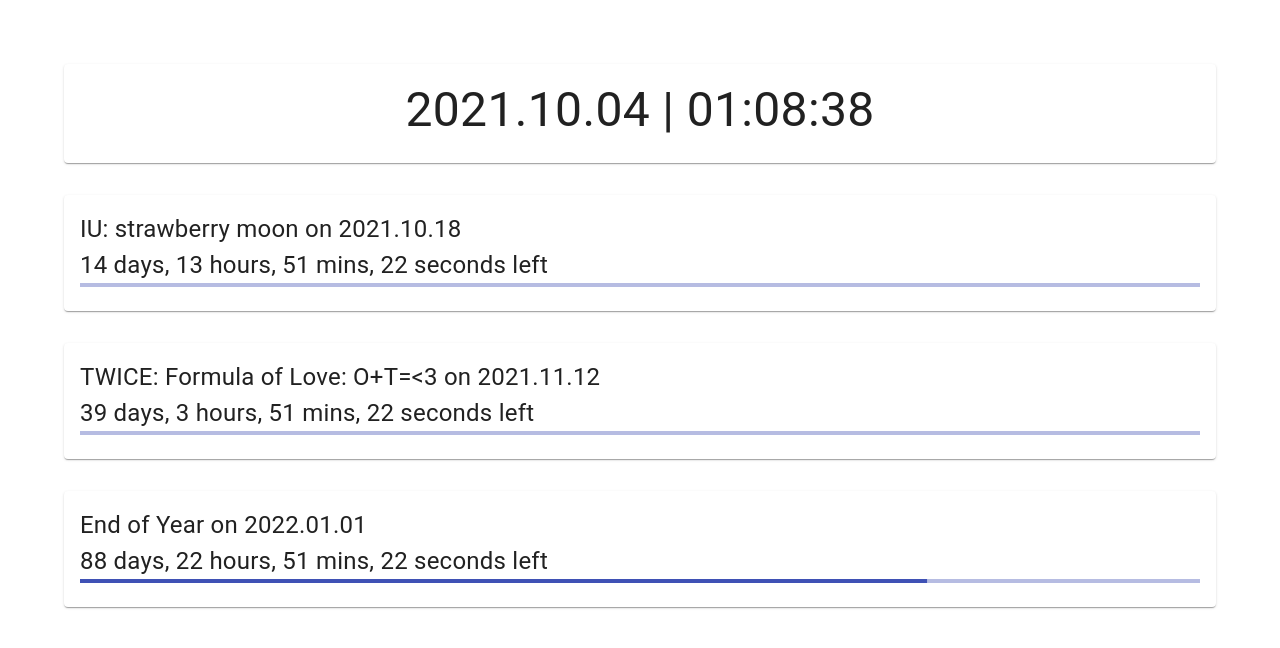
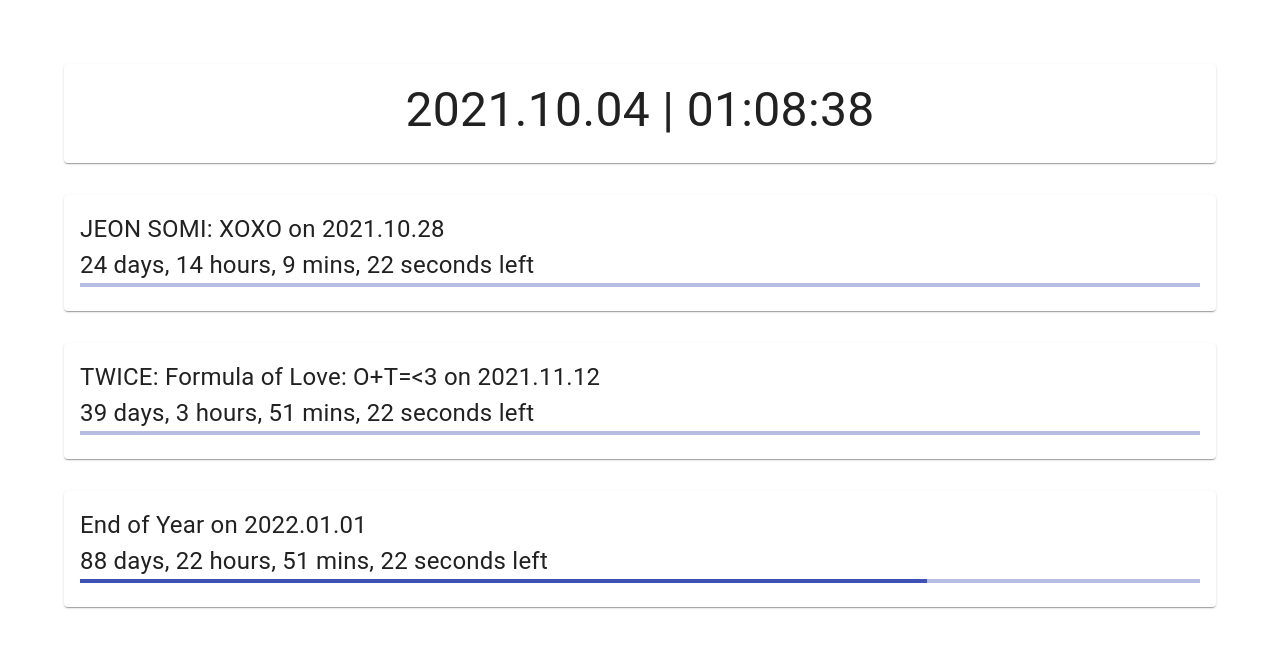
Before and after one commit to adcbotwastaken/countdown, a React (Create React App) app: page / in a window 1280 px wide. Shown: the top 648 px of the page. Built offline with nearby package versions, Linux system fonts and the light colour scheme.

Commit message:
added date

```diff
--- a/src/data/countdownDates.js
+++ b/src/data/countdownDates.js
@@ -24,12 +24,20 @@
     // },
 
 
+    // {
+    //     "name": "IU: strawberry moon",
+    //     "startDate": '7 Oct 2021 12:00:00 EST',
+    //     "endDate": '2021-10-19T00:00:00.000+09:00'
+    // },
+
     {
-        "name": "IU: strawberry moon",
-        "startDate": '7 Oct 2021 12:00:00 EST',
-        "endDate": '2021-10-19T00:00:00.000+09:00'
+        "name": "JEON SOMI: XOXO",
+        "startDate": '2021-10-20T10:02:04.000Z',
+        "endDate": '2021-10-29T00:18:00.000+09:00'
+    },
 
-    },
+
+
 
     {
         "name": "TWICE: Formula of Love: O+T=<3",
```
